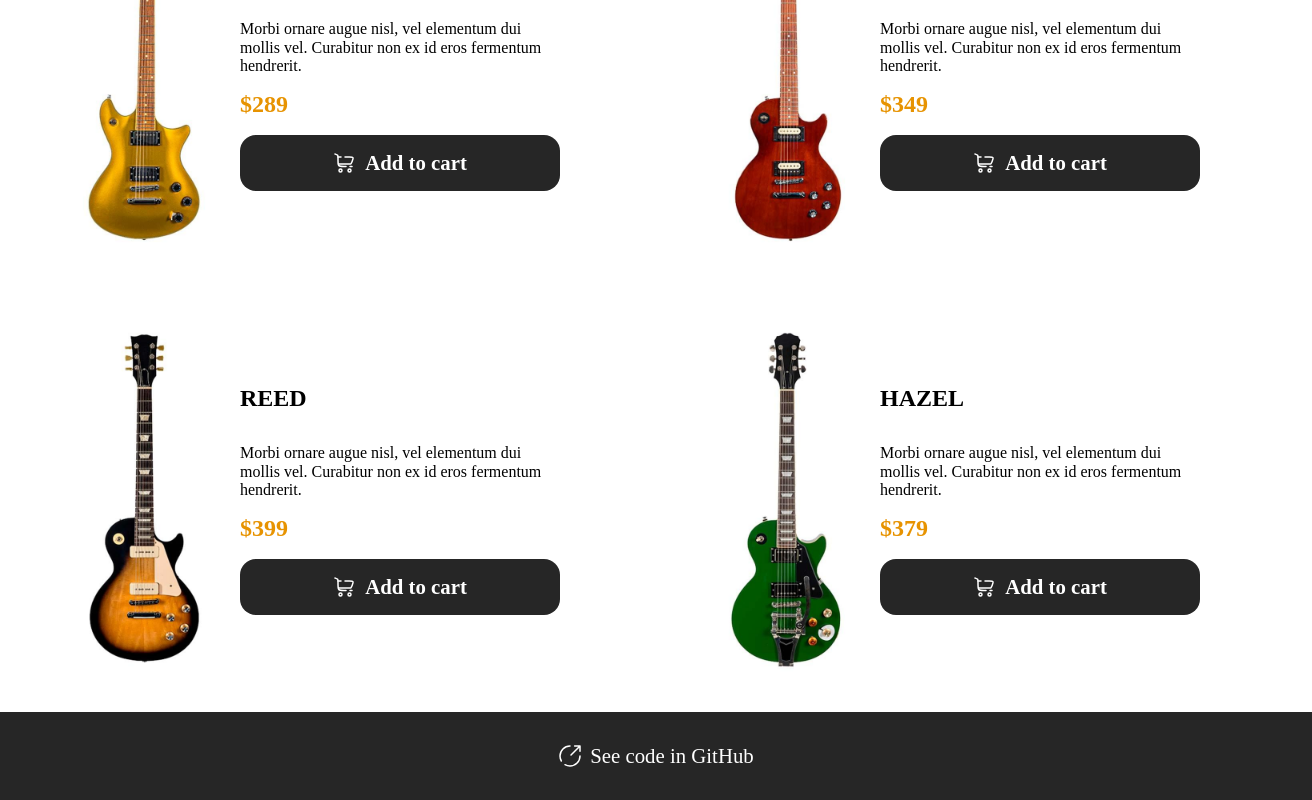
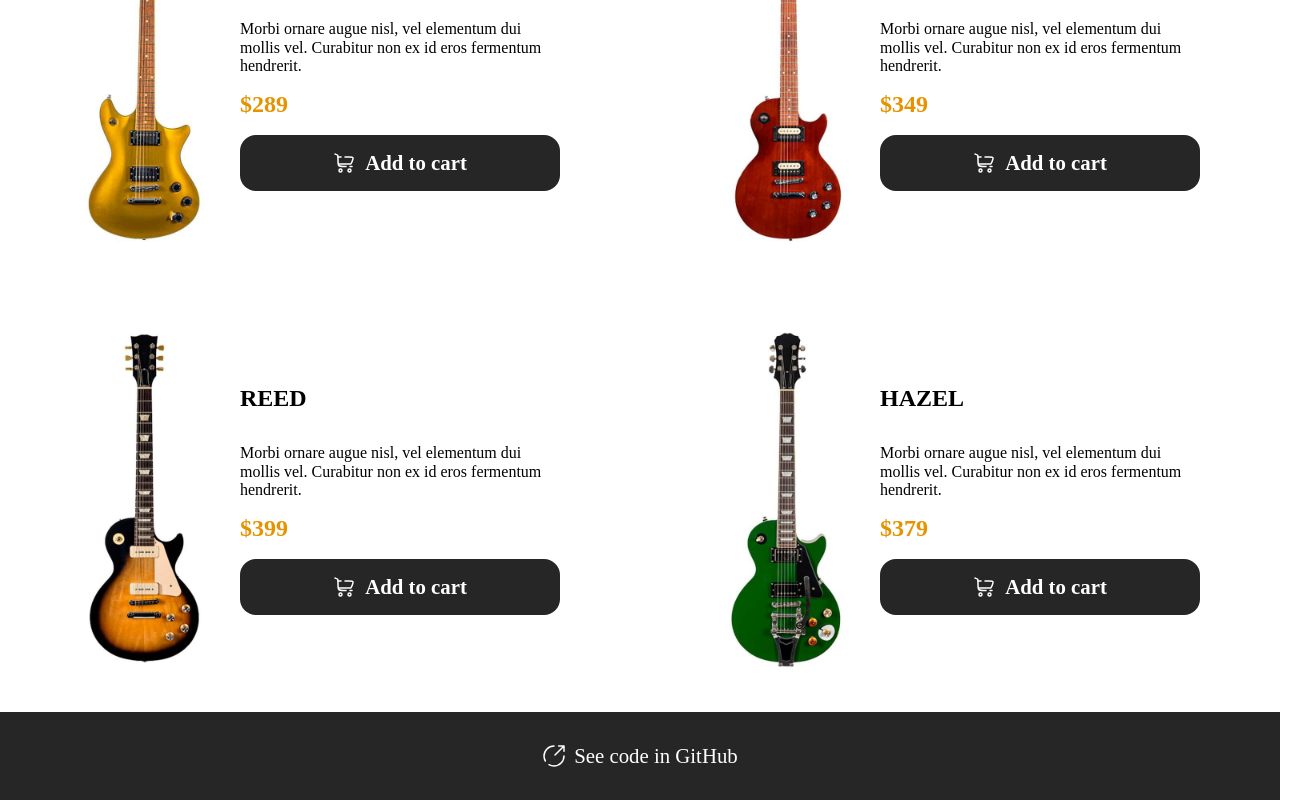
Before and after one commit to JuanGomez31/guitar-store, a Vue app: page / in a window 1280 px wide. Shown: the part 2461-3261 px from the top of the page, 1312 px wide, since content can reach past the window. Built offline with nearby package versions, Linux system fonts and the light colour scheme; a web font is replaced by a local one.

Commit message:
Fix footer styles

```diff
--- a/src/components/organism/Footer/PageFooter.scss
+++ b/src/components/organism/Footer/PageFooter.scss
@@ -6,6 +6,6 @@
   align-items: center;
   justify-content: center;
   padding: 1rem;
-  width: 100%;
+  box-sizing: border-box;
   background-color: $secondaryColor;
 }
```
